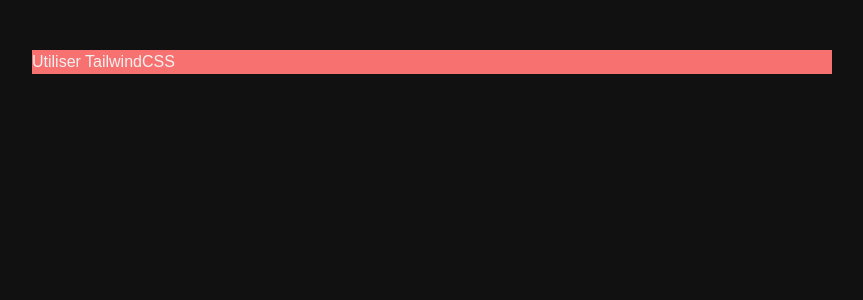
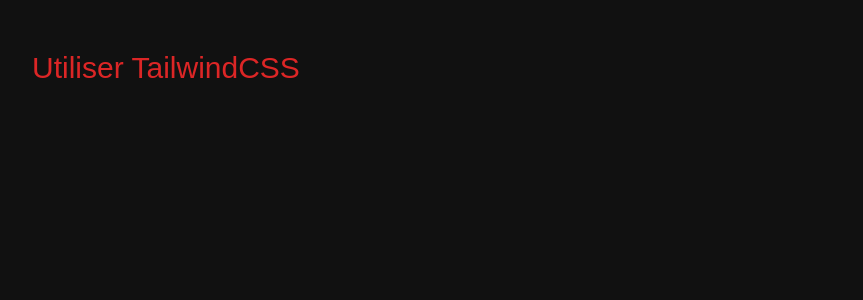
Before and after one commit to aassalax/react, a React (Vite) app in the folder 3-React-Dans-Le-Detail/: page / in a window 1280 px wide. Shown: the top 300 px of the page, without its empty margins (208-1071 px from the left). Built offline with nearby package versions, Linux system fonts and the light colour scheme; the HTML template or start-up script is replaced by a standard one.

Commit message:
use tailwind class example

```diff
--- a/3-React-Dans-Le-Detail/src/lessons/16-Utiliser-TailwindCSS/Container.jsx
+++ b/3-React-Dans-Le-Detail/src/lessons/16-Utiliser-TailwindCSS/Container.jsx
@@ -2,7 +2,7 @@
 
     return(
         <>
-            <h1 className="bg-red-400">Utiliser TailwindCSS</h1>
+            <h1 className="text-3xl text-red-600">Utiliser TailwindCSS</h1>
         </>
     )
 }
```
